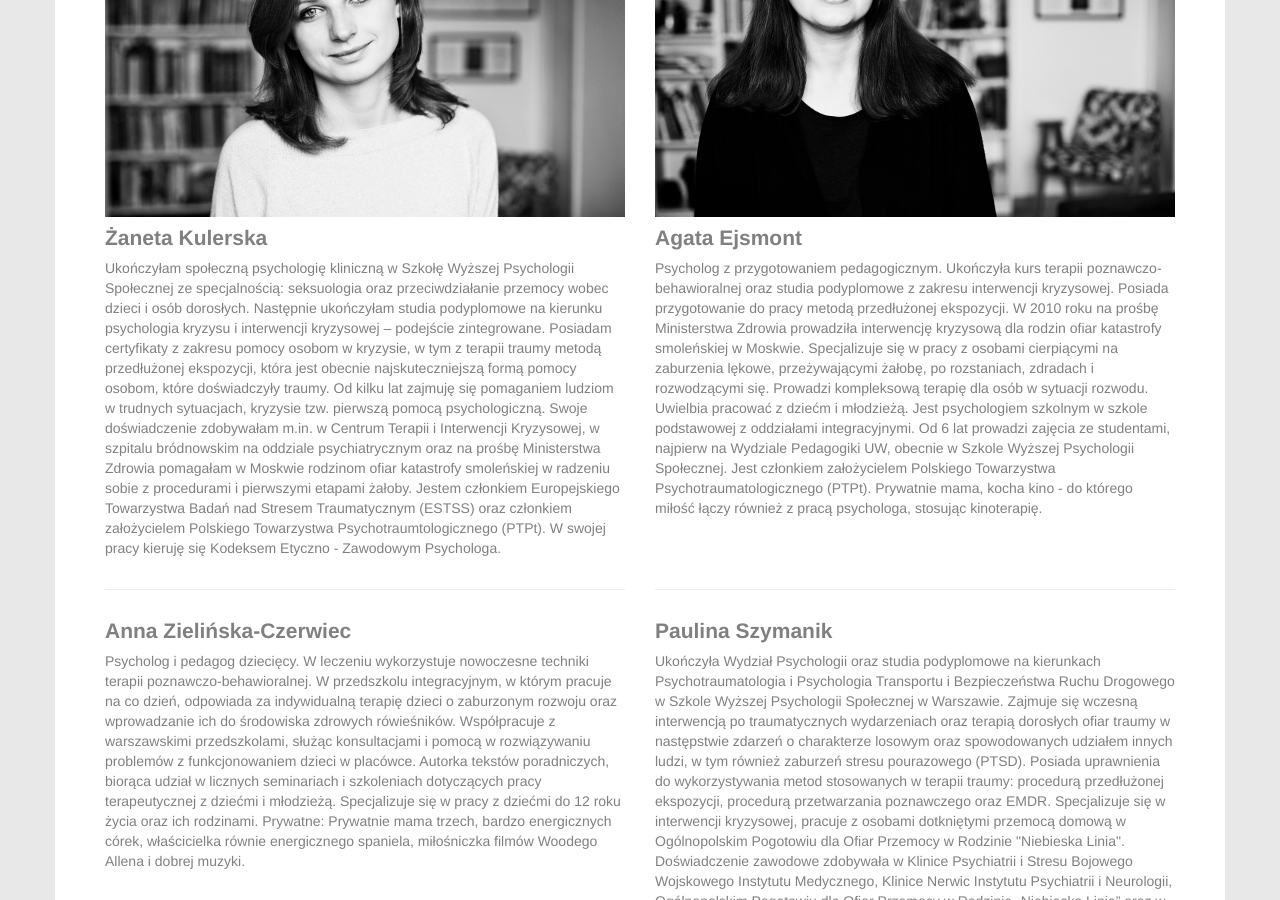
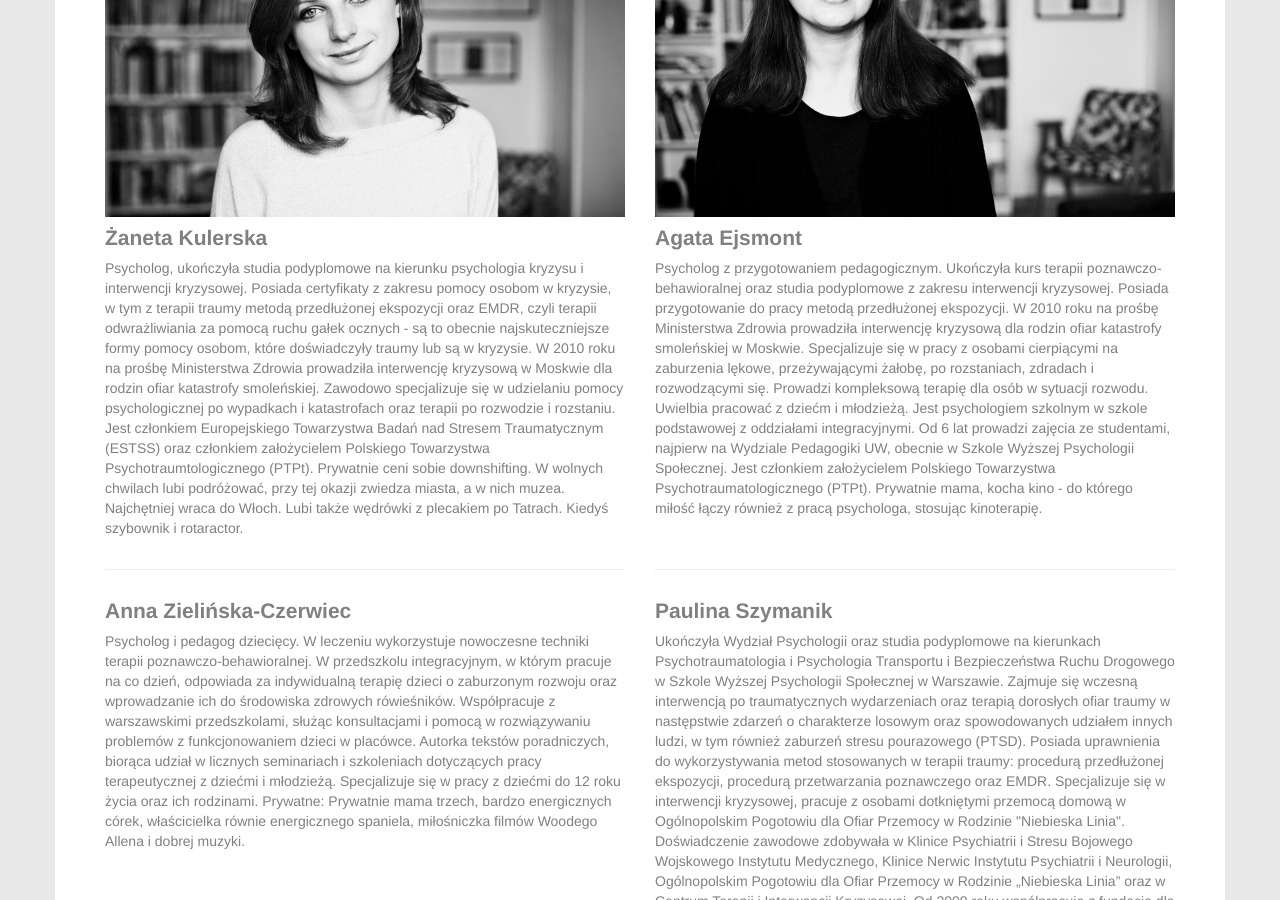
Before and after one commit to kuler/homini, a Jekyll site: the page built from zespol/index.html, in a window 1280 px wide and 900 px high, scrolled down 405 px. Built offline with Jekyll 4.4.1, drawn with Linux system fonts in a browser that asks for light colours; nearby versions of some CDN libraries; Markdown is read by kramdown in place of the engine named in the settings.

Commit message:
Poprawiony opis Żanety

```diff
--- a/zespol/index.html
+++ b/zespol/index.html
@@ -22,18 +22,18 @@ layout: default
             <div class='profile'>
                 <strong>Żaneta Kulerska</strong>
                 <p>
-                    Ukończyłam społeczną psychologię kliniczną w Szkołę Wyższej Psychologii Społecznej ze specjalnością:
-                    seksuologia oraz przeciwdziałanie przemocy wobec dzieci i osób dorosłych. Następnie ukończyłam studia
-                    podyplomowe na kierunku psychologia kryzysu i interwencji kryzysowej – podejście zintegrowane.
-                    Posiadam certyfikaty z zakresu pomocy osobom w kryzysie, w tym z terapii traumy metodą przedłużonej ekspozycji,
-                    która jest obecnie najskuteczniejszą formą pomocy osobom, które doświadczyły traumy.
-                    Od kilku lat zajmuję się pomaganiem ludziom w trudnych sytuacjach, kryzysie tzw. pierwszą pomocą psychologiczną.
-                    Swoje doświadczenie zdobywałam m.in. w Centrum Terapii i Interwencji Kryzysowej, w szpitalu bródnowskim
-                    na oddziale psychiatrycznym oraz na prośbę Ministerstwa Zdrowia pomagałam w Moskwie rodzinom
-                    ofiar katastrofy smoleńskiej w radzeniu sobie z procedurami i pierwszymi etapami żałoby.
-                    Jestem członkiem Europejskiego Towarzystwa Badań nad Stresem Traumatycznym (ESTSS)
+                    Psycholog, ukończyła studia podyplomowe na kierunku psychologia kryzysu i interwencji kryzysowej.
+                    Posiada certyfikaty z zakresu pomocy osobom w kryzysie, w tym z terapii traumy metodą
+                    przedłużonej ekspozycji oraz EMDR, czyli terapii odwrażliwiania za pomocą ruchu gałek ocznych
+                    - są to obecnie najskuteczniejsze formy pomocy osobom, które doświadczyły traumy lub są w kryzysie.
+                    W 2010 roku na prośbę Ministerstwa Zdrowia prowadziła interwencję kryzysową  w Moskwie dla rodzin
+                    ofiar katastrofy smoleńskiej. Zawodowo specjalizuje się w udzielaniu pomocy psychologicznej
+                    po wypadkach i katastrofach oraz terapii po rozwodzie i rozstaniu.
+                    Jest członkiem Europejskiego Towarzystwa Badań nad Stresem Traumatycznym (ESTSS)
                     oraz członkiem założycielem Polskiego Towarzystwa Psychotraumtologicznego (PTPt).
-                    W swojej pracy kieruję się Kodeksem Etyczno - Zawodowym  Psychologa.
+                    Prywatnie ceni sobie downshifting. W wolnych chwilach lubi podróżować, przy tej okazji zwiedza miasta,
+                    a w nich muzea. Najchętniej wraca do Włoch. Lubi także wędrówki z plecakiem po Tatrach.
+                    Kiedyś szybownik i rotaractor.
                 </p>
             </div>
         </div>
```
